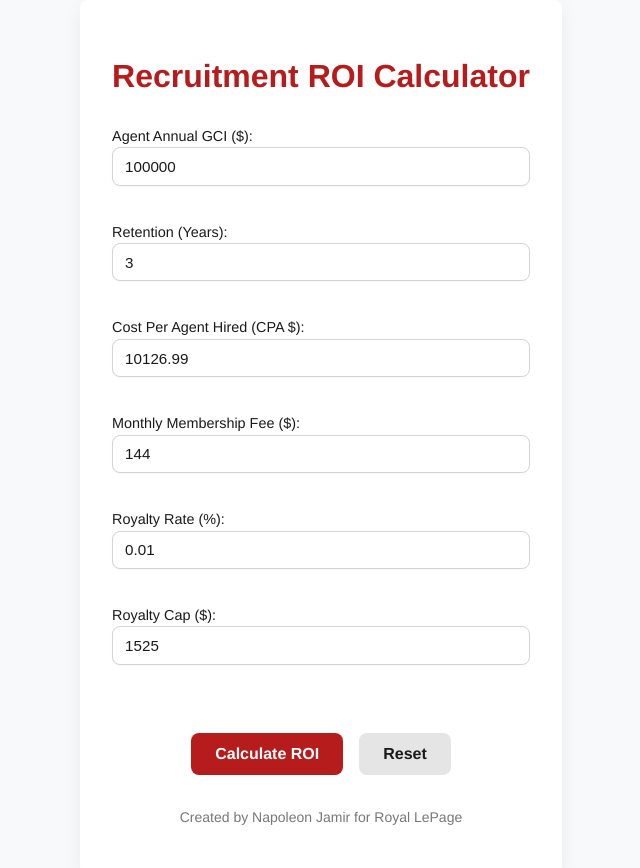
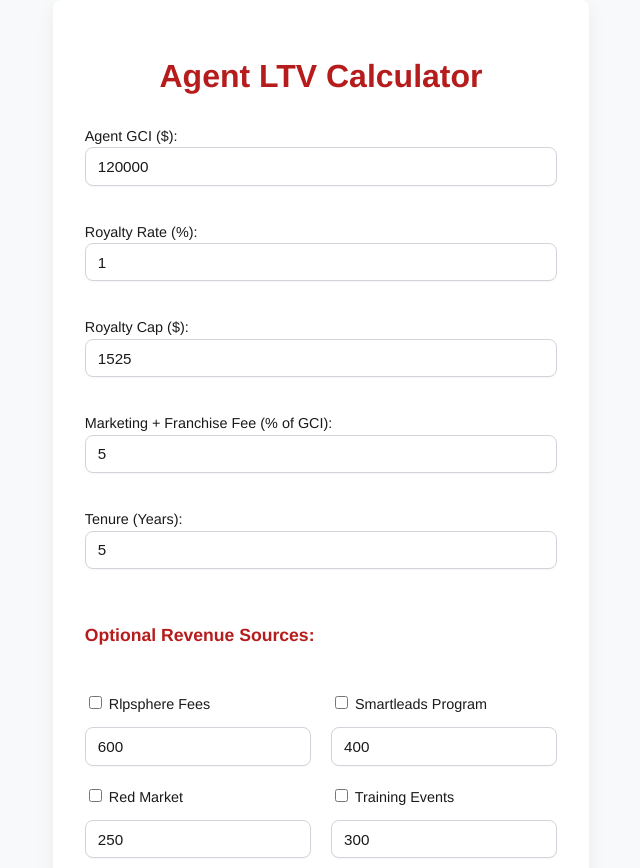
Before and after one commit to Napoleonrlp/agentltvrlp, a React (Vite) app: page / in a window 1280 px wide. Shown: the top 868 px of the page, without its empty margins (319-959 px from the left). Built offline with nearby package versions, Linux system fonts and the light colour scheme.

Commit message:
Update App.tsx

```diff
--- a/src/App.tsx
+++ b/src/App.tsx
@@ -1,83 +1,147 @@
 import { useState } from 'react';
 
-export default function RecruitmentROICalculator() {
-  const [gci, setGCI] = useState(100000);
-  const [retention, setRetention] = useState(3);
-  const [cpa, setCPA] = useState(10126.99);
-  const [monthlyFee, setMonthlyFee] = useState(144);
-  const [royaltyRate, setRoyaltyRate] = useState(0.01);
+export default function AgentLTVCalculator() {
+  type RevenueKey =
+    | 'rlpsphereFees'
+    | 'smartleadsProgram'
+    | 'redMarket'
+    | 'trainingEvents'
+    | 'referralRevenue'
+    | 'partnerCommissions';
+
+  type RevenueSource = {
+    [key in RevenueKey]: {
+      enabled: boolean;
+      value: number;
+    };
+  };
+
+  const [gci, setGCI] = useState(120000);
+  const [royaltyRate, setRoyaltyRate] = useState(1);
   const [royaltyCap, setRoyaltyCap] = useState(1525);
-  const [roi, setROI] = useState<number | null>(null);
-  const [revenue, setRevenue] = useState<number | null>(null);
+  const [marketingFranchiseFeePct, setMarketingFranchiseFeePct] = useState(5);
+  const [tenure, setTenure] = useState(5);
+  const membershipFee = 144 * 12;
+
+  const [extras, setExtras] = useState<RevenueSource>({
+    rlpsphereFees: { enabled: false, value: 600 },
+    smartleadsProgram: { enabled: false, value: 400 },
+    redMarket: { enabled: false, value: 250 },
+    trainingEvents: { enabled: false, value: 300 },
+    referralRevenue: { enabled: false, value: 500 },
+    partnerCommissions: { enabled: false, value: 400 },
+  });
+
+  const [ltv, setLTV] = useState<number | null>(null);
 
   const calculate = () => {
-    const annualRoyalty = Math.min(gci * royaltyRate, royaltyCap);
-    const annualRevenue = (monthlyFee * 12 + annualRoyalty) * retention;
-    const roiValue = ((annualRevenue - cpa) / cpa) * 100;
-
-    setRevenue(annualRevenue);
-    setROI(roiValue);
+    const royalty = Math.min(gci * (royaltyRate / 100), royaltyCap);
+    const franchiseMarketing = gci * (marketingFranchiseFeePct / 100);
+    const optionalRevenue = Object.values(extras)
+      .filter(extra => extra.enabled)
+      .reduce((sum, extra) => sum + extra.value, 0);
+    const annualRevenue = royalty + franchiseMarketing + membershipFee + optionalRevenue;
+    const totalLTV = annualRevenue * tenure;
+    setLTV(totalLTV);
   };
 
   const reset = () => {
-    setGCI(100000);
-    setRetention(3);
-    setCPA(10126.99);
-    setMonthlyFee(144);
-    setRoyaltyRate(0.01);
+    setGCI(120000);
+    setRoyaltyRate(1);
     setRoyaltyCap(1525);
-    setROI(null);
-    setRevenue(null);
+    setMarketingFranchiseFeePct(5);
+    setTenure(5);
+    setExtras({
+      rlpsphereFees: { enabled: false, value: 600 },
+      smartleadsProgram: { enabled: false, value: 400 },
+      redMarket: { enabled: false, value: 250 },
+      trainingEvents: { enabled: false, value: 300 },
+      referralRevenue: { enabled: false, value: 500 },
+      partnerCommissions: { enabled: false, value: 400 },
+    });
+    setLTV(null);
   };
 
   return (
     <main>
       <section>
-        <h1>Recruitment ROI Calculator</h1>
+        <h1>Agent LTV Calculator</h1>
 
         <form>
-          <label>Agent Annual GCI ($):
-            <input type="number" value={gci} onChange={(e) => setGCI(+e.target.value)} />
-          </label>
-
-          <label>Retention (Years):
-            <input type="number" value={retention} onChange={(e) => setRetention(+e.target.value)} />
-          </label>
-
-          <label>Cost Per Agent Hired (CPA $):
-            <input type="number" value={cpa} onChange={(e) => setCPA(+e.target.value)} />
-          </label>
-
-          <label>Monthly Membership Fee ($):
-            <input type="number" value={monthlyFee} onChange={(e) => setMonthlyFee(+e.target.value)} />
+          <label>Agent GCI ($):
+            <input type="number" value={gci} onChange={e => setGCI(+e.target.value)} />
           </label>
 
           <label>Royalty Rate (%):
-            <input type="number" step="0.01" value={royaltyRate} onChange={(e) => setRoyaltyRate(+e.target.value)} />
+            <input type="number" value={royaltyRate} onChange={e => setRoyaltyRate(+e.target.value)} />
           </label>
 
           <label>Royalty Cap ($):
-            <input type="number" value={royaltyCap} onChange={(e) => setRoyaltyCap(+e.target.value)} />
+            <input type="number" value={royaltyCap} onChange={e => setRoyaltyCap(+e.target.value)} />
           </label>
 
+          <label>Marketing + Franchise Fee (% of GCI):
+            <input type="number" value={marketingFranchiseFeePct} onChange={e => setMarketingFranchiseFeePct(+e.target.value)} />
+          </label>
+
+          <label>Tenure (Years):
+            <input type="number" value={tenure} onChange={e => setTenure(+e.target.value)} />
+          </label>
+
+          <h3>Optional Revenue Sources:</h3>
+          <div className="optional-grid">
+            {Object.entries(extras).map(([key, { enabled, value }]) => {
+              const typedKey = key as RevenueKey;
+              return (
+                <div key={key} className="optional-item">
+                  <label>
+                    <input
+                      type="checkbox"
+                      checked={enabled}
+                      onChange={e =>
+                        setExtras({
+                          ...extras,
+                          [typedKey]: {
+                            ...extras[typedKey],
+                            enabled: e.target.checked,
+                          },
+                        })
+                      }
+                    />{' '}
+                    <span className="capitalize">{key.replace(/([A-Z])/g, ' $1')}</span>
+                  </label>
+                  <input
+                    type="number"
+                    value={value}
+                    onChange={e =>
+                      setExtras({
+                        ...extras,
+                        [typedKey]: {
+                          ...extras[typedKey],
+                          value: +e.target.value,
+                        },
+                      })
+                    }
+                    disabled={!enabled}
+                  />
+                </div>
+              );
+            })}
+          </div>
+
           <div className="button-group">
-            <button type="button" className="primary" onClick={calculate}>Calculate ROI</button>
+            <button type="button" className="primary" onClick={calculate}>Calculate LTV</button>
             <button type="button" className="secondary" onClick={reset}>Reset</button>
           </div>
         </form>
 
-        {roi !== null && revenue !== null && (
+        {ltv !== null && (
           <div className="result-box">
-            <h3>Total Revenue:</h3>
-            <p className="result-amount">${revenue.toLocaleString()}</p>
-            <h3>ROI:</h3>
-            <p className="result-amount">{roi.toFixed(2)}%</p>
+            <h3>Estimated LTV to RLP</h3>
+            <p className="result-amount">${ltv.toLocaleString()}</p>
+            <p>Based on {tenure} year(s) tenure</p>
           </div>
         )}
-
-        <p className="text-center" style={{ marginTop: '2rem', fontSize: '0.875rem', color: '#777' }}>
-          Created by Napoleon Jamir for Royal LePage
-        </p>
       </section>
     </main>
   );
```
